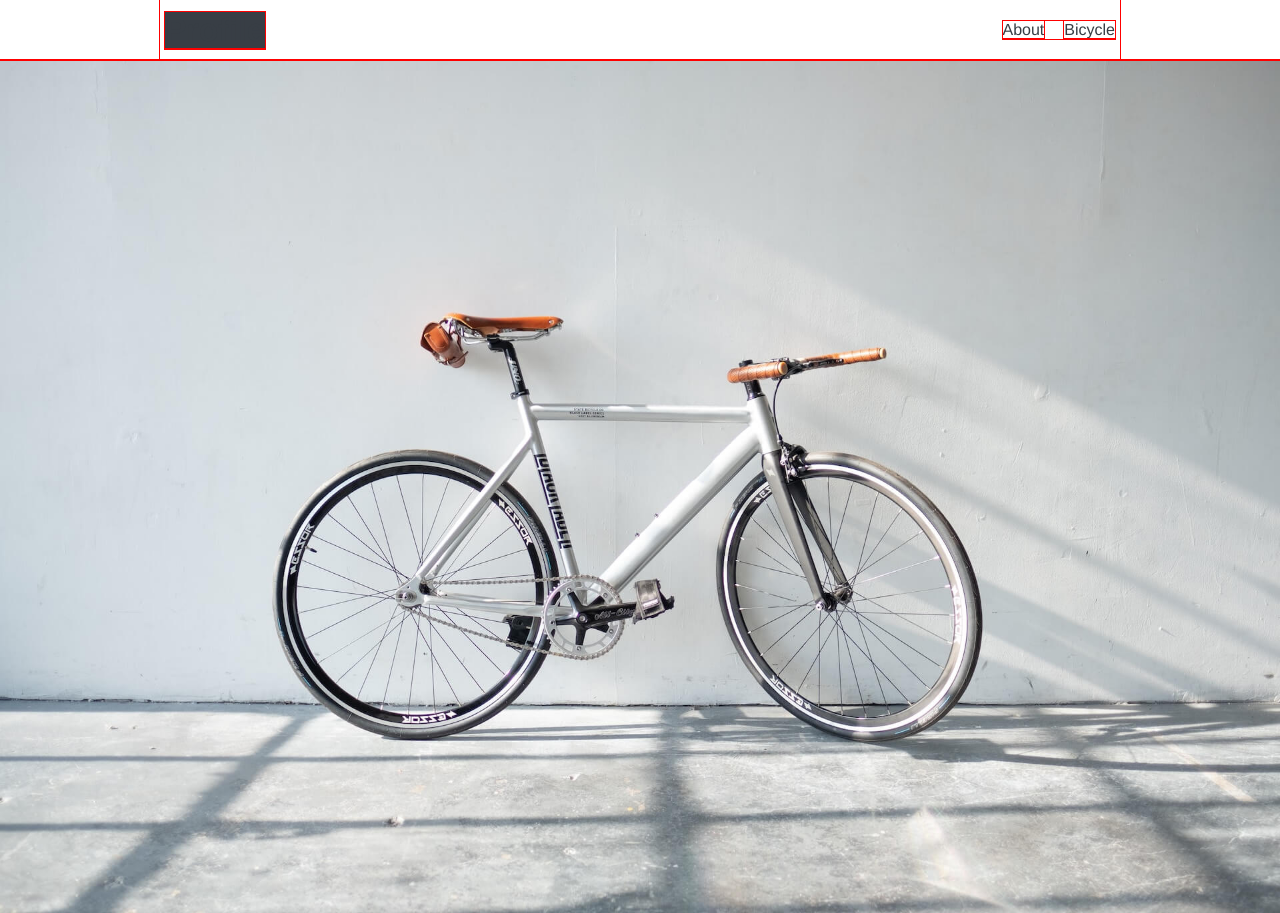
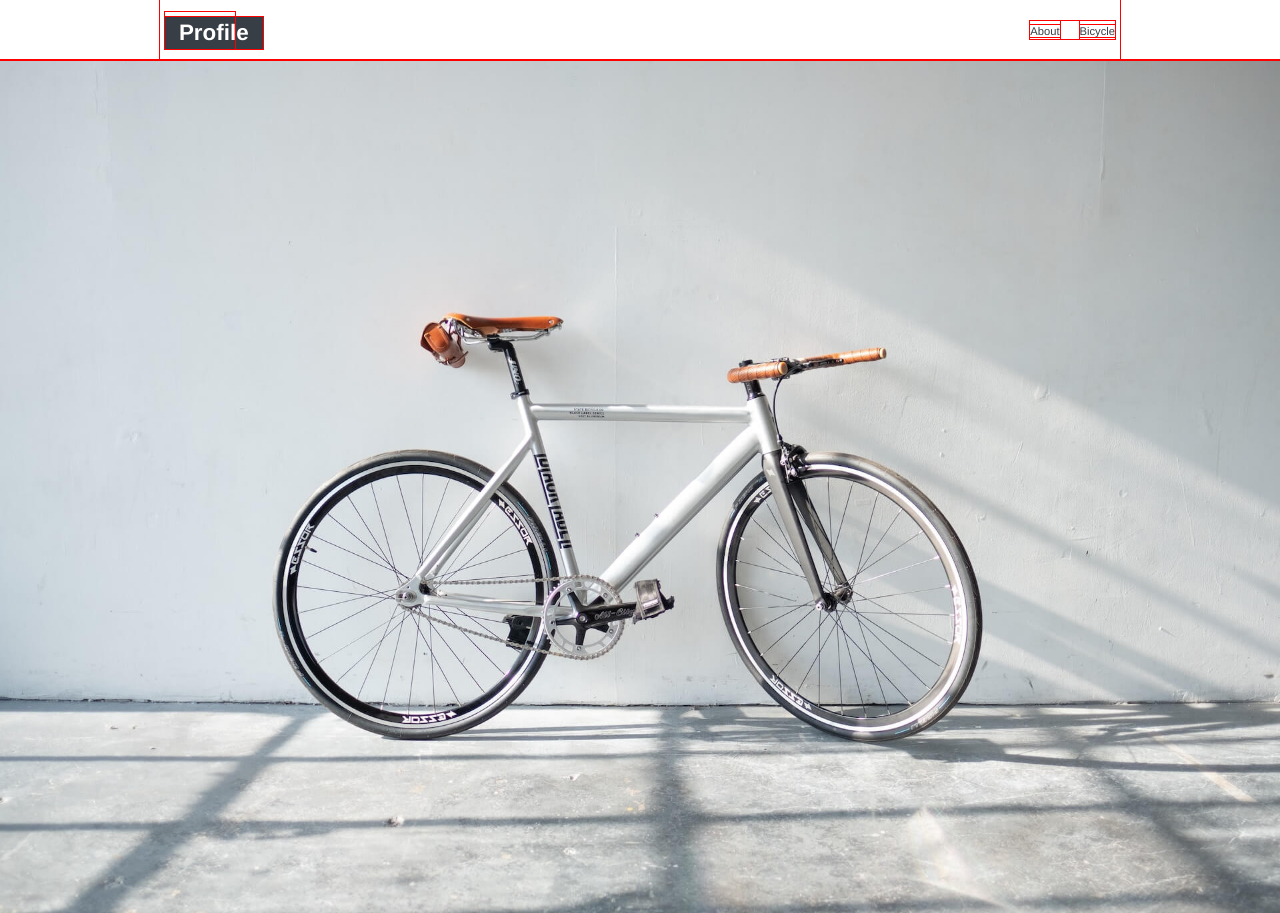
Before and after one commit to kayabuk1/iot-frontend-practice, a plain HTML site: page 01-profile/index.html in a window 1280 px wide. Shown: the top 913 px of the page. Drawn offline with Linux system fonts and the light colour scheme.

Commit message:
Add files via upload

```diff
--- a/01-profile/css/style.css
+++ b/01-profile/css/style.css
@@ -68,11 +68,13 @@ section{
     line-height: 1.5;
     background-color: blue;
 }
+
+/* ここからheaderの設定 */
 header{
     box-sizing: border-box;
     width: 100%;
     background-color: #ffffff;
-    height:var(--header-hegiht)
+    height:var(--header-hegiht);
 }
 header .wrapper{
     display: flex;
@@ -81,9 +83,11 @@ header .wrapper{
     height: 100%;
     width: 100%;
 }
-header h1{
+header h1 a{
+    font-size: 70%;
     background-color: #383e45;
     color: #ffffff;
+    padding: 5% 20%;
 }
 header nav{
     flex-grow: 0;
@@ -92,6 +96,11 @@ header nav ul{
     display: flex;
     column-gap: 20px;
 }
+header nav ul a{
+    font-size: 70%;
+}
+
+/* ここからmainコンテンツの設定 */
 #About .flex-container{
     display: flex;
     justify-content: center;
```
